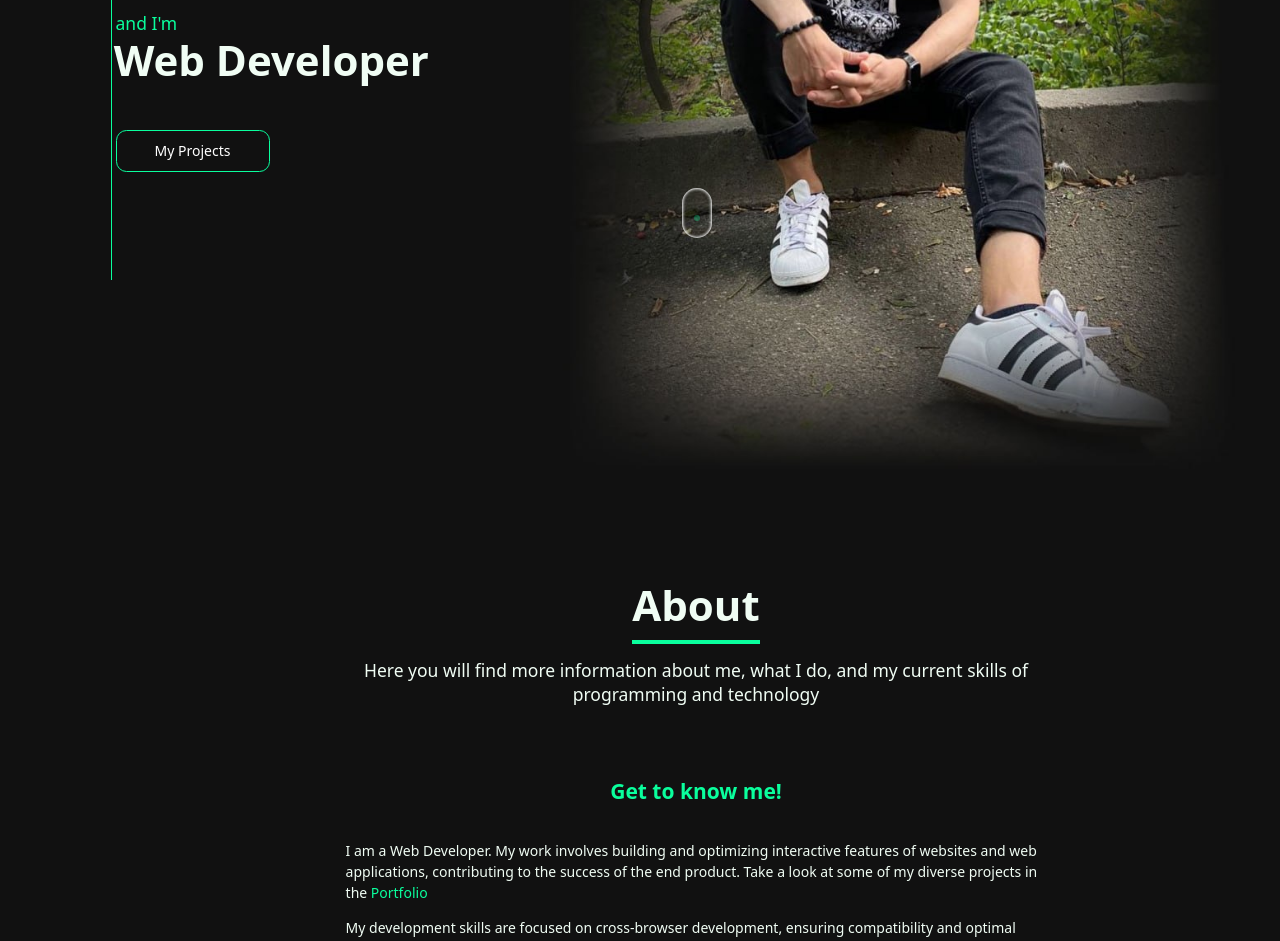
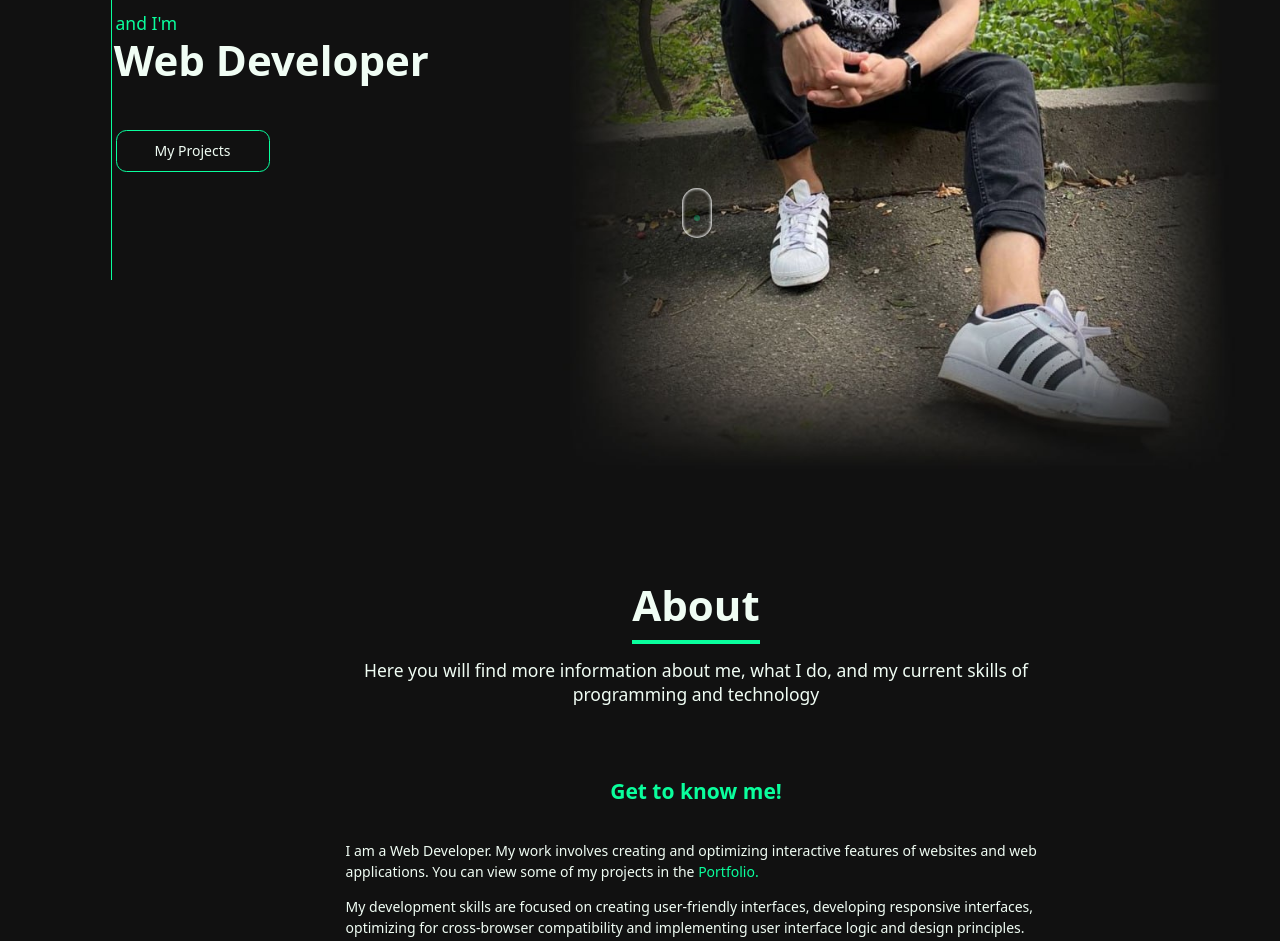
Before and after one commit to RomchikSt/porttfolio-cv-page, a Next.js app: page / in a window 1280 px wide. Shown: the part 520-1461 px from the top of the page. Built offline with nearby package versions, Linux system fonts and the light colour scheme.

Commit message:
startFixFileTree

```diff
--- /dev/null
+++ b/src/animations/share/button.ts
@@ -0,0 +1,26 @@
+export const startSectionButtonVariants = {
+  initial: { y: "70%", opacity: 0 },
+  animate: {
+    y: 0,
+    opacity: 1,
+    transition: { duration: 0.5, delay: 0.7 },
+  },
+  whileHover: {
+    backgroundColor: "#0aff9d",
+    scale: 1.05,
+    color: "#000",
+    transition: { duration: 0.3 },
+  },
+};
+
+export const contactSectionButtonVariants = {
+  initial: { y: "70%", opacity: 0 },
+  inView: { y: 0, opacity: 1, transition: { duration: 0.5, delay: 0.35 } },
+  outOfView: {},
+  whileHover: {
+    backgroundColor: "#0aff9d",
+    scale: 1.05,
+    color: "#000",
+    transition: { duration: 0.3 },
+  },
+};
--- /dev/null
+++ b/src/animations/share/scrollArrow.ts
@@ -0,0 +1,13 @@
+import { delay } from "framer-motion";
+
+export const scrollArrowBoxVariants = {
+  initial: { y: "50%", opacity: 0 },
+  animate: { y: 0, opacity: 1, transition: { duration: 0.5, delay: 0.8 } },
+};
+
+export const scrollArrowVariants = {
+  animate: {
+    opacity: [0, 1, 0],
+    //other in component
+  },
+};
--- /dev/null
+++ b/src/animations/share/scrollMouse.ts
@@ -0,0 +1,12 @@
+export const scrollMouseBoxVariants = {
+  initial: { y: "50%", opacity: 0 },
+  animate: { y: 0, opacity: 1, transition: { duration: 0.5, delay: 0.6 } },
+};
+
+export const scrollMouseWheelVariants = {
+  animate: {
+    y: [0, 25],
+    opacity: [1, 0],
+    transition: { duration: 1.5, repeat: Infinity },
+  },
+};
--- a/src/sections/AboutSection.tsx
+++ b/src/sections/AboutSection.tsx
@@ -36,15 +36,15 @@ function AboutSection() {
 
   const knowMe = [
     {
-      text: `I am a Web Developer. My work involves building and optimizing interactive features of websites and web applications, contributing to the success of the end product. Take a look at some of my diverse projects in the  `,
+      text: `I am a Web Developer. My work involves creating and optimizing interactive features of websites and web applications. You can view some of my projects in the `,
       link: "portfolio",
-      textLink: "Portfolio",
+      textLink: "Portfolio.",
     },
     {
-      text: `My development skills are focused on cross-browser development, ensuring compatibility and optimal functioning of web applications across different browsers and devices. This includes effective adaptation of web applications for desktops, mobile phones, and tablets.`,
+      text: `My development skills are focused on creating user-friendly interfaces, developing responsive interfaces, optimizing for cross-browser compatibility and implementing user interface logic and design principles.`,
     },
     {
-      text: `My ability to continuously learn and keep up with the latest technologies allows me to effectively meet the challenges of modern projects, ensuring flexibility and a high level of quality in development.`,
+      text: `My ability to constantly learn and keep up with the latest technologies allows me to effectively solve the challenges of modern projects, ensuring flexibility and a high level of development quality.`,
     },
     {
       text: `In my free time, I enjoy playing tennis and chess, which helps me develop strategic thinking and focus. Additionally, I love engaging in outdoor activities, which keeps me energetic and inspired for new projects.
@@ -53,7 +53,7 @@ function AboutSection() {
     {
       text: `Open to collaboration opportunities where I can contribute, learn, and grow. If you have a good opportunity that matches my skills and experience, don't hesitate to `,
       link: "contact",
-      textLink: "contact me",
+      textLink: "contact me.",
     },
   ];
 
--- a/src/sections/StartSection.tsx
+++ b/src/sections/StartSection.tsx
@@ -1,9 +1,11 @@
+import { startSectionButtonVariants } from "@/animations/share/button";
 import ScrollArrow from "@/ui/ScrollArrow";
 import ScrollMouse from "@/ui/ScrollMouse";
 import { motion } from "framer-motion";
 import Image from "next/image";
 import { useEffect, useState } from "react";
 import { Link } from "react-scroll";
+import Button from "../ui/Button";
 
 function StartSection() {
   const [imgWidth, setImgWidth] = useState<number>(500);
@@ -59,32 +61,14 @@ function StartSection() {
         ))}
         <div className="flex justify-start mt-14">
           <Link to="portfolio" smooth duration={500}>
-            <motion.button
-              className="pointer-events-auto w-44 h-12 bg-transparent border rounded-xl border-custom-green ml-1 flex items-center justify-center "
-              initial={{ y: "70%", opacity: 0 }}
-              animate={{
-                y: 0,
-                opacity: 1,
-                transition: { duration: 0.5, delay: 0.7 },
-              }}
-              whileHover={{
-                backgroundColor: "#0aff9d",
-                scale: 1.05,
-                transition: { duration: 0.3 },
-              }}
-              transition={{
-                backgroundColor: { duration: 0.3 },
-                scale: { duration: 0.3 },
-              }}
+            <Button
+              animationVariants={startSectionButtonVariants}
+              animateState={"animate"}
             >
-              <motion.p
-                className="m-0 w-full h-full text-center flex items-center justify-center"
-                initial={{ color: "#FFFFFF" }}
-                whileHover={{ color: "#111111" }}
-              >
+              <motion.p className="m-0 w-full h-full text-center flex items-center justify-center hover:text-black transition-colors duration-300">
                 My Projects
               </motion.p>
-            </motion.button>
+            </Button>
           </Link>
         </div>
         {animation && (
--- /dev/null
+++ b/src/ui/Button.tsx
@@ -0,0 +1,24 @@
+import { Variants, motion } from "framer-motion";
+import { InViewHookResponse } from "react-intersection-observer";
+
+type ButtonProps = {
+  children: React.ReactNode;
+  animationVariants: Variants;
+  animateState?: "inView" | "outOfView" | "animate";
+};
+
+function Button({ children, animationVariants, animateState }: ButtonProps) {
+  return (
+    <motion.button
+      className="pointer-events-auto w-44 h-12 bg-transparent border rounded-xl border-custom-green ml-1 flex items-center justify-center"
+      variants={animationVariants}
+      initial="initial"
+      animate={animateState}
+      whileHover="whileHover"
+    >
+      {children}
+    </motion.button>
+  );
+}
+
+export default Button;
--- a/src/ui/ScrollArrow.tsx
+++ b/src/ui/ScrollArrow.tsx
@@ -1,5 +1,9 @@
 import styled from "styled-components";
 import { motion } from "framer-motion";
+import {
+  scrollArrowBoxVariants,
+  scrollArrowVariants,
+} from "@/animations/share/scrollArrow";
 
 const AnimatedSpan = styled(motion.span)`
   position: absolute;
@@ -17,14 +21,15 @@ function ScrollArrow() {
   return (
     <motion.div
       className="mb-[4rem] absolute left-1/2 bottom-[4rem] -translate-x-1/2 1200px:hidden 1024px:ml-[4rem] 1024px:mb-[4rem]"
-      initial={{ y: "50%", opacity: 0 }}
-      animate={{ y: 0, opacity: 1 }}
-      transition={{ duration: 0.5, delay: 0.8 }}
+      variants={scrollArrowBoxVariants}
+      initial="initial"
+      animate="animate"
     >
       {[0, 0.5, 1].map((item: number, i: number) => (
         <AnimatedSpan
           key={i}
-          animate={{ opacity: [0, 1, 0] }}
+          variants={scrollArrowVariants}
+          animate="animate"
           transition={{
             repeat: Infinity,
             ease: "linear",
--- a/src/ui/ScrollMouse.tsx
+++ b/src/ui/ScrollMouse.tsx
@@ -1,85 +1,24 @@
 import { motion } from "framer-motion";
+import {
+  scrollMouseBoxVariants,
+  scrollMouseWheelVariants,
+} from "../animations/share/scrollMouse";
 
 function ScrollMouse() {
   return (
     <motion.div
       className="hidden 1200px:block absolute ml-[3rem] scroll-mouse w-[30px] h-[50px] shadow-[inset_0_0_3px_1px_white] rounded-full left-1/2 bottom-[3rem] -translate-x-1/2 z-50"
-      initial={{ y: "50%", opacity: 0 }}
-      animate={{ y: 0, opacity: 1 }}
-      transition={{ duration: 0.5, delay: 0.6 }}
+      variants={scrollMouseBoxVariants}
+      initial="initial"
+      animate="animate"
     >
       <motion.div
         className="absolute w-[6px] h-[6px] bg-custom-green left-[40%] top-[9px] -translate-x-1/2 rounded-full"
-        animate={{ y: [0, 25], opacity: [1, 0] }}
-        transition={{ repeat: Infinity, duration: 1.5 }}
+        variants={scrollMouseWheelVariants}
+        animate="animate"
       />
     </motion.div>
   );
 }
 
 export default ScrollMouse;
-/* import styled, { keyframes } from "styled-components";
-
-const appear = keyframes`
-  from {
-    opacity: 0;
-    transform: translateY(50%);
-  }
-  to {
-    opacity: 1;
-    transform: translateY(0);
-  }
-`;
-
-const scroll = keyframes`
-  0% {
-    opacity: 1;
-    transform: translateY(0);
-  }
-  100% {
-    opacity: 0;
-    transform: translateY(25px);
-  }
-`;
-
-const ScrollMouseContainer = styled.div`
-  display: none;
-  @media (min-width: 1200px) {
-    display: block;
-  }
-  position: absolute;
-  margin-left: 3rem;
-  width: 30px;
-  height: 50px;
-  box-shadow: inset 0 0 3px 1px white;
-  border-radius: 16px;
-  left: 50%;
-  bottom: 3rem;
-  transform: translateX(-50%);
-  z-index: 50;
-  animation: ${appear} 0.5s 0.6s forwards;
-`;
-
-const ScrollCircle = styled.div`
-  position: absolute;
-  width: 6px;
-  height: 6px;
-  background-color: #0aff9d;
-  left: 40%;
-  top: 9px;
-  transform: translateX(-50%);
-  border-radius: 50%;
-  animation: ${scroll} 1.6s infinite;
-`;
-
-function ScrollMouse() {
-  return (
-
-    <ScrollMouseContainer>
-      <ScrollCircle />
-    </ScrollMouseContainer>
-  );
-}
-
-export default ScrollMouse;
- */
```
Also changed, not shown: src/sections/ContactSection.tsx (+30 -58 lines), 1 other file (tests, documents, lock files or other folders).
